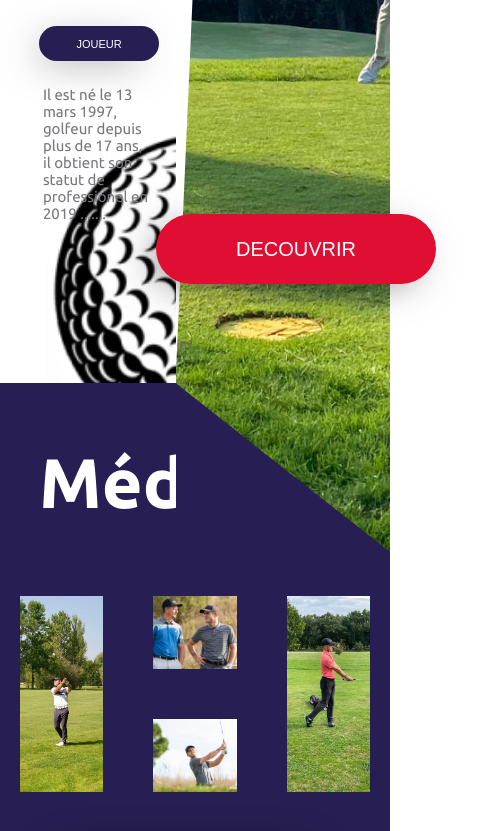
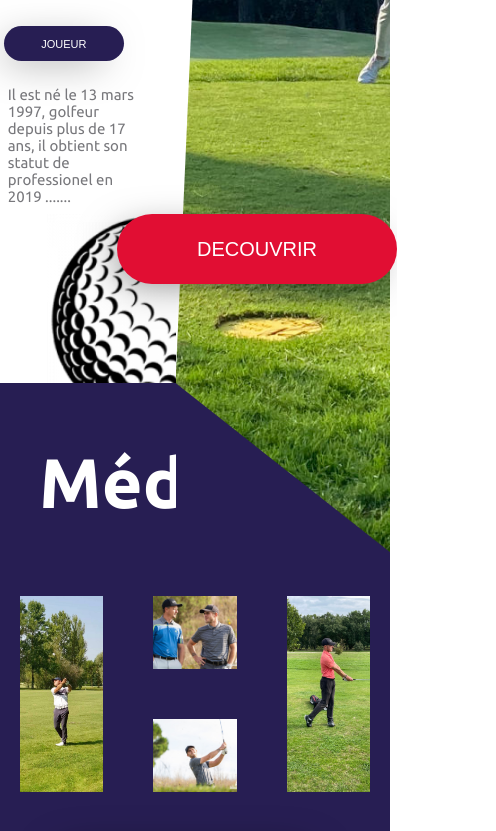
Before and after one commit to RomainMarcazzan/mg, a website: page index.html in a window 390 px wide. Shown: the part 461-1292 px from the top of the page, 496 px wide, since content can reach past the window. Drawn offline with Linux system fonts and the light colour scheme; files whose address does not match are found by name.

Commit message:
testing responsive

```diff
--- a/index.html
+++ b/index.html
@@ -40,9 +40,6 @@
             Il est né le 13 mars 1997, golfeur depuis plus de 17 ans, il obtient
             son statut de professionel en 2019 .......
           </p>
-          <!-- <div class="hero__left__ball-container">
-            <img src="./public/img/golfBall.png" alt="golf ball" />
-          </div> -->
           <div class="hero__left__cover-medias">
             <h2>Médias</h2>
           </div>
@@ -171,7 +168,7 @@
       <footer class="footer">
         <div class="footer__grid">
           <div class="footer__grid__col1">
-            <h3>Mathias Gunzel</h3>
+            <h4>Mathias Gunzel</h4>
             <p>
               Le Golf est un sport et un loisir de toute une vie, qui s'effectue
               en plein air, sans effort violent apparent, avec une activité
@@ -179,7 +176,7 @@
             </p>
           </div>
           <div class="footer__grid__col2">
-            <h4>Infos</h4>
+            <h3>Infos</h3>
             <ul>
               <li>Présentation</li>
               <li>Histoire</li>
@@ -188,7 +185,7 @@
             </ul>
           </div>
           <div class="footer__grid__col3">
-            <h4>Social</h4>
+            <h3>Social</h3>
             <i class="fab fa-facebook-f"></i>
             <i class="fab fa-twitter"></i>
             <i class="fab fa-linkedin-in"></i>
--- a/sass/base/_typography.scss
+++ b/sass/base/_typography.scss
@@ -1,3 +1,31 @@
 body {
   font-family: "Ubuntu", sans-serif;
 }
+
+h1 {
+  font-size: 12rem;
+}
+
+h2 {
+  font-size: 7rem;
+}
+
+h3 {
+  font-size: 4rem;
+}
+
+h4 {
+  font-size: 2.5rem;
+}
+
+p {
+  font-size: 1.5rem;
+}
+
+li {
+  font-size: 1.5rem;
+}
+
+i {
+  font-size: 2.5rem;
+}
--- a/sass/components/_copyright.scss
+++ b/sass/components/_copyright.scss
@@ -1,7 +1,6 @@
 .copyright {
   display: flex;
   justify-content: center;
-  font-size: 1.5rem;
   color: $primary-color;
   padding-bottom: 10vh;
   line-height: 0;
--- a/sass/components/_golfBall.scss
+++ b/sass/components/_golfBall.scss
@@ -5,6 +5,13 @@
   top: 70vh;
   left: 12vw;
   z-index: -1;
+
+  @include screen-tablet {
+    width: 25vh;
+    height: 25vh;
+    top: 80vh;
+    left: 12vw;
+  }
 }
 
 .golf-ball2 {
--- a/sass/layout/_card.scss
+++ b/sass/layout/_card.scss
@@ -10,7 +10,6 @@
     }
   }
   & h3 {
-    font-size: 4rem;
     font-weight: bold;
   }
   & ul {
--- a/sass/layout/_footer.scss
+++ b/sass/layout/_footer.scss
@@ -2,10 +2,9 @@
   &__grid {
     display: flex;
     justify-content: center;
-    font-size: 1.2rem;
     color: $primary-color;
     padding-bottom: 15vh;
-    & h4 {
+    & h3 {
       padding-bottom: 5vh;
     }
 
@@ -15,8 +14,7 @@
     }
     &__col1 {
       width: 15vw;
-      & h3 {
-        font-size: 2.5rem;
+      & h4 {
         width: 50%;
         line-height: 0.8;
         padding-bottom: 2vh;
@@ -38,7 +36,6 @@
     &__col3 {
       margin-left: 5vw;
       & i {
-        font-size: 2.5rem;
         padding-right: 2vw;
       }
     }
--- a/sass/layout/_navigation.scss
+++ b/sass/layout/_navigation.scss
@@ -5,7 +5,6 @@
   padding-top: 3vh;
 
   &__nav {
-    font-size: 1.5rem;
     color: $primary-color;
     font-weight: bold;
     cursor: pointer;
--- a/sass/pages/_home.scss
+++ b/sass/pages/_home.scss
@@ -14,7 +14,6 @@
     position: relative;
 
     & h1 {
-      font-size: 12rem;
       color: $primary-color;
       padding-top: 22vh;
       font-weight: bold;
@@ -27,20 +26,12 @@
     }
 
     & p {
-      font-size: 1.5rem;
       color: $tertiary-color;
       padding-top: 3vh;
       padding-left: 1vw;
       width: 85%;
     }
 
-    // &__ball-container {
-    //   padding-top: 2vw;
-    //   & img {
-    //     object-fit: cover;
-    //     width: 18vw;
-    //   }
-    // }
     &__cover-medias {
       background-color: $primary-color;
       position: absolute;
@@ -51,9 +42,21 @@
       bottom: 0;
       & h2 {
         color: white;
-        font-size: 7rem;
         padding-top: 7vh;
         padding-left: 10vw;
+      }
+    }
+
+    @include screen-laptop {
+      padding-left: 1vw;
+      & h1 {
+        font-size: 10rem;
+      }
+    }
+
+    @include screen-tablet {
+      & h1 {
+        font-size: 8rem;
       }
     }
   }
@@ -63,6 +66,10 @@
     top: 80vh;
     left: 40vw;
     @include btn(70px, 280px, $secondary-color, 2rem, white);
+
+    @include screen-tablet {
+      left: 30vw;
+    }
   }
 
   &__right {
@@ -170,7 +177,6 @@
     padding-bottom: 2vh;
     h2 {
       color: $secondary-color;
-      font-size: 7rem;
       font-weight: bold;
     }
     span {
@@ -205,10 +211,6 @@
 }
 
 .sponsors {
-  // display: flex;
-  // flex-direction: column;
-  // align-items: center;
-
   &__logos {
     margin-bottom: 8vh;
     flex-wrap: wrap;
--- a/sass/utils/_mixins.scss
+++ b/sass/utils/_mixins.scss
@@ -16,3 +16,15 @@
     transition: all ease-in-out;
   }
 }
+
+@mixin screen-laptop {
+  @media screen and (max-width: map-get($breakpoints, Laptop)) {
+    @content;
+  }
+}
+
+@mixin screen-tablet {
+  @media screen and (max-width: map-get($breakpoints, Tablet)) {
+    @content;
+  }
+}
--- a/sass/utils/_variables.scss
+++ b/sass/utils/_variables.scss
@@ -1,3 +1,12 @@
 $primary-color: #271e53;
 $secondary-color: #e10e33;
 $tertiary-color: #78787c;
+
+$breakpoints: (
+  Laptop4K: 2560px,
+  LaptopL: 1440px,
+  Laptop: 1024px,
+  Tablet: 768px,
+  MobileL: 425px,
+  MobileS: 320px,
+);
```
Also changed, not shown: public/css/style.css, 1 other file.
